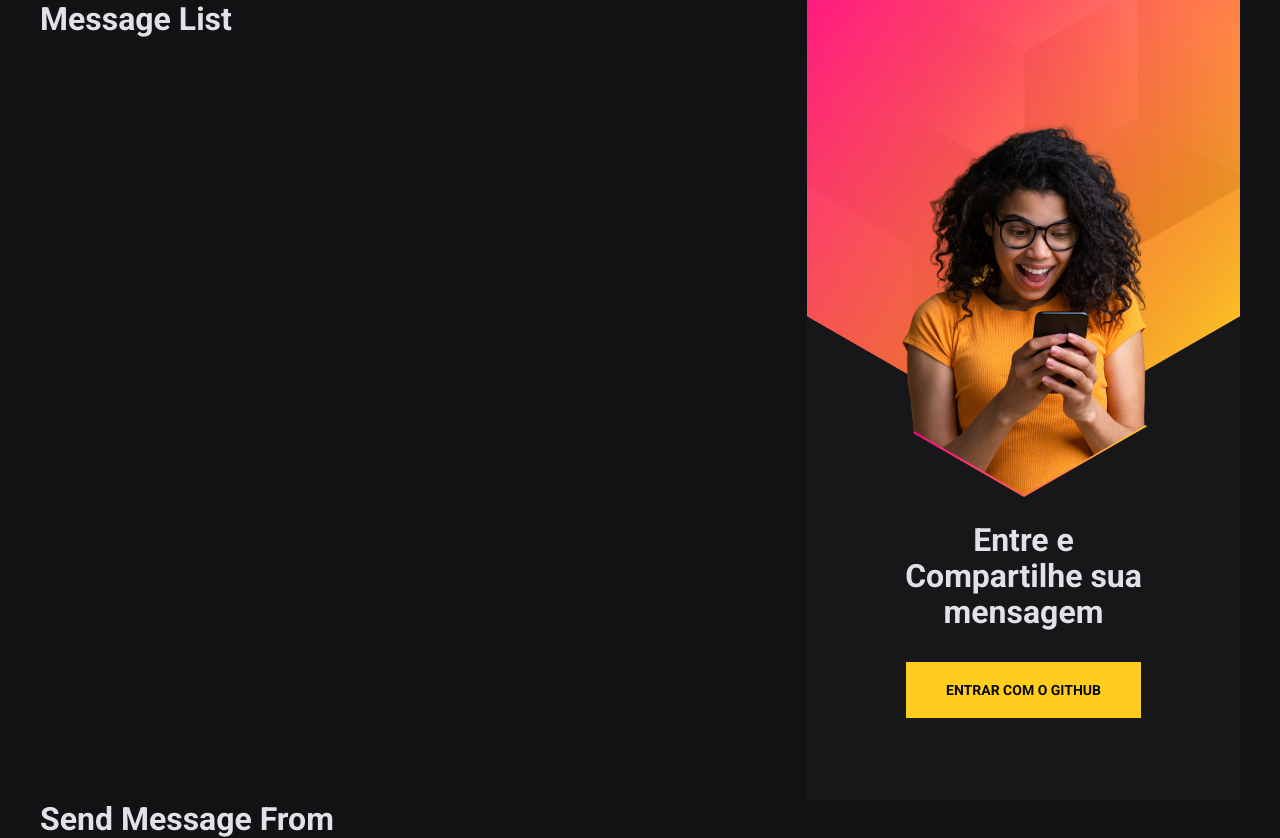
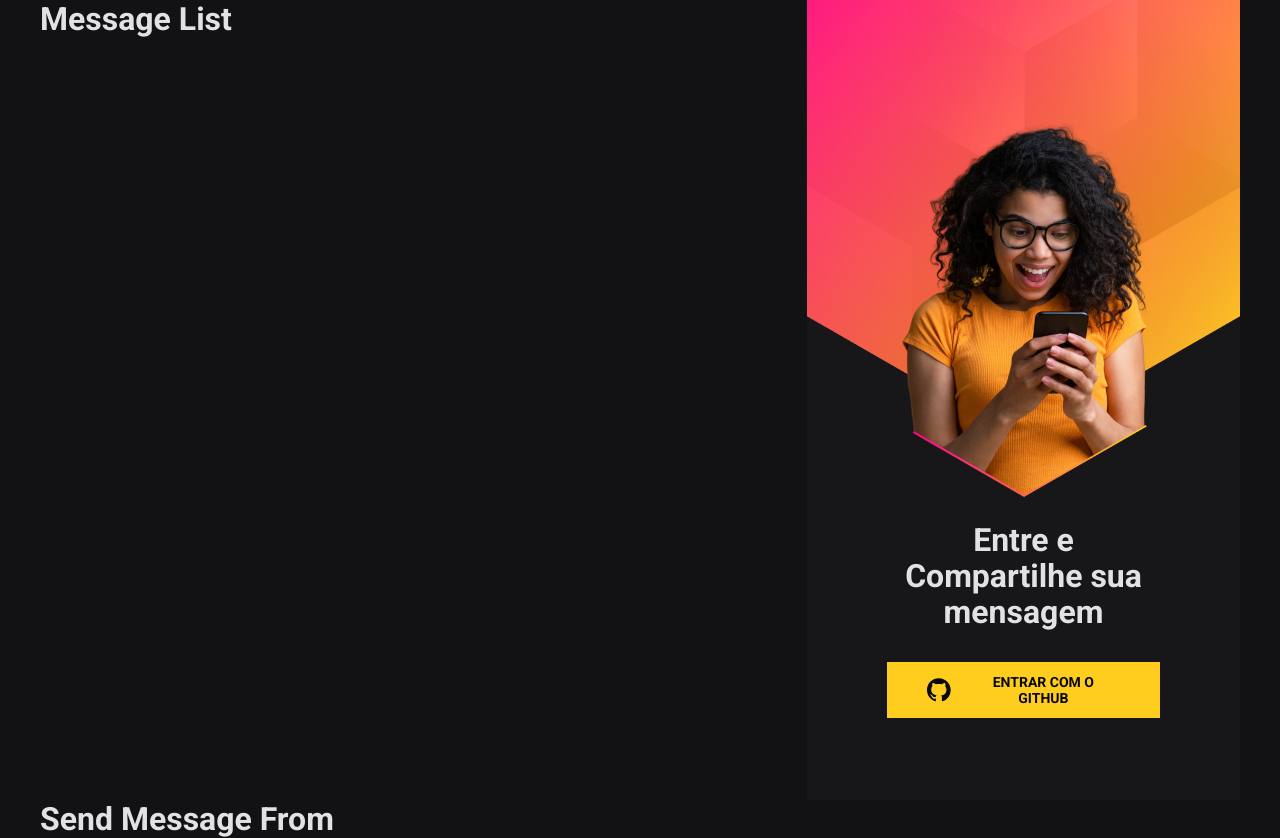
Before and after one commit to juliofilizzola/node_heart, a React (Vite) app in the folder web/: page / in a window 1280 px wide. Built offline with nearby package versions, Linux system fonts and the light colour scheme.

Commit message:
finalizando estilização do login

```diff
--- a/web/src/components/LoginBox/index.tsx
+++ b/web/src/components/LoginBox/index.tsx
@@ -1,3 +1,4 @@
+import { VscGithubInverted } from 'react-icons/vsc'
 import styles from './styles.module.scss';
 
 const LoginBox = () => {
@@ -5,10 +6,11 @@ const LoginBox = () => {
     <div className={styles.loginBoxWrapper}>
       <strong>Entre e Compartilhe sua mensagem</strong>
       <a href="#" className={styles.singInWithGithub}>
+        <VscGithubInverted size="24"/>
         Entrar com o Github
       </a>
     </div>
-  )
+  );
 };
 
 export default LoginBox;
--- a/web/src/components/LoginBox/styles.module.scss
+++ b/web/src/components/LoginBox/styles.module.scss
@@ -29,6 +29,11 @@
     justify-content: center;
     align-items: center;
 
+
+    svg {
+      margin-right: 16px;
+    }
+
     &:hover {
       filter: brightness(0.9);
 
```
